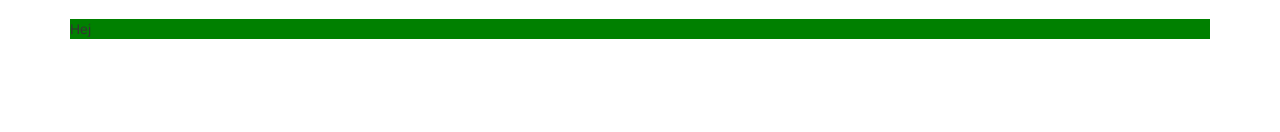
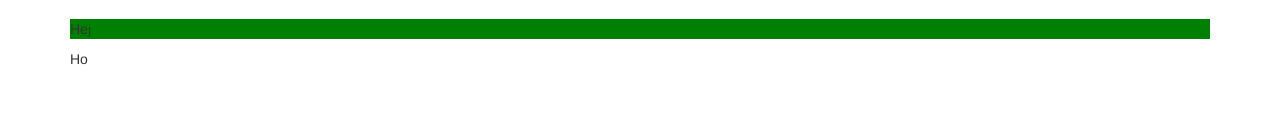
Before and after one commit to nmara/angular_directives, an Angular app: page / in a window 1280 px wide. Shown: the part 168-300 px from the top of the page. Built offline with nearby package versions, Linux system fonts and the light colour scheme.

Commit message:
custom attribute directive - hostlistener

```diff
--- a/src/app/app.component.html
+++ b/src/app/app.component.html
@@ -31,6 +31,9 @@
       <p highlight>
         Hej
       </p>
+      <p appBetterHighlight>
+        Ho
+      </p>
     </div>
   </div>
 </div>
--- a/src/app/app.module.ts
+++ b/src/app/app.module.ts
@@ -5,11 +5,13 @@ import { HttpModule } from '@angular/http';
 
 import { AppComponent } from './app.component';
 import { HighlightDirective } from './highlight/highlight.directive';
+import { BetterHighlightDirective } from './better-highlight/better-highlight.directive';
 
 @NgModule({
   declarations: [
     AppComponent,
-    HighlightDirective
+    HighlightDirective,
+    BetterHighlightDirective
   ],
   imports: [
     BrowserModule,
--- /dev/null
+++ b/src/app/better-highlight/better-highlight.directive.ts
@@ -0,0 +1,22 @@
+import { Directive, Renderer2, ElementRef, OnInit, HostListener } from '@angular/core';
+
+@Directive({
+  selector: '[appBetterHighlight]'
+})
+
+export class BetterHighlightDirective implements OnInit {
+
+  constructor(private renderer: Renderer2, private elRef: ElementRef) {}
+
+  ngOnInit() {
+    // this.renderer.setStyle(this.elRef.nativeElement, 'background-color', 'blue');
+  }
+
+  @HostListener('mouseenter') mouseenter(eventData: Event) {
+    this.renderer.setStyle(this.elRef.nativeElement, 'background-color', 'grey');
+  }
+
+  @HostListener('mouseleave') mouseleave(eventData: Event) {
+    this.renderer.setStyle(this.elRef.nativeElement, 'background-color', 'transparent');
+  }
+}
```
